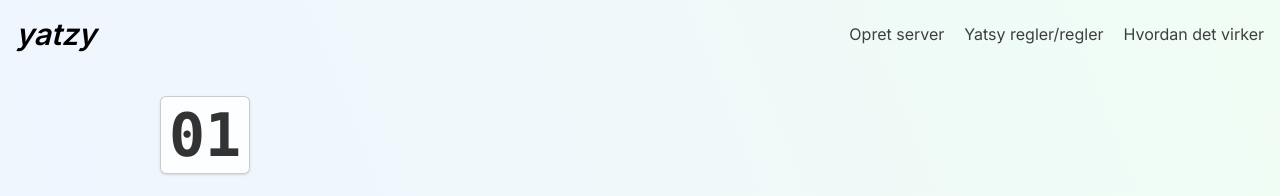
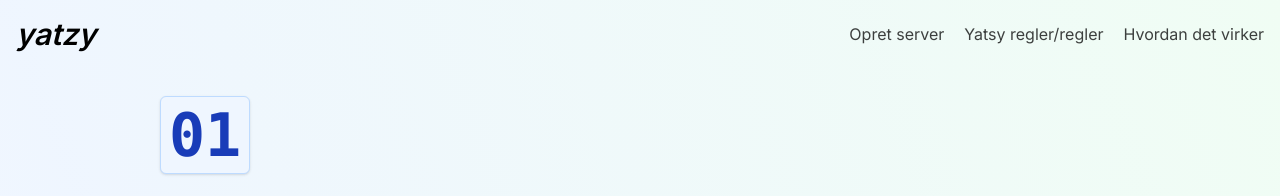
Before and after one commit to Zakers540/jatzy, a Next.js app: page /hvordandetvirker in a window 1280 px wide. Shown: the top 196 px of the page. Built offline with nearby package versions, Linux system fonts and the light colour scheme.

Commit message:
improved styling

```diff
--- a/components/Aside.tsx
+++ b/components/Aside.tsx
@@ -74,7 +74,7 @@ export default function Aside({position, digit, title, text}: AsideProps) {
                 <div className="flex flex-col w-full"></div>
             )}
             <div className={`-z-10 flex flex-col box ${position === "left" ? "items-end" : "items-start"}`}>
-                <h2 className="font-mono font-semibold text-6xl text-black/80 mb-6 p-2 bg-white/80 rounded-md border-1 border-black/20 shadow-sm">{digit}</h2>
+                <h2 className="font-mono font-semibold text-6xl mb-6 p-2 rounded-md border-1 shadow-sm bg-blue-50 border-blue-200 text-blue-800">{digit}</h2>
                 <div className="bg-white/80 p-8 rounded-md shadow-sm border-1 border-black/20">
                     <h3 className="-z-10 text-6xl tracking-tighter font-medium mb-4 text-shadow-xs text-shadow-current">{title}</h3>
                     <p className={`-z-10 text-3xl text-black/72 ${position === "left" ? "w-160" : "w-160"}` }>{text}</p>
```
